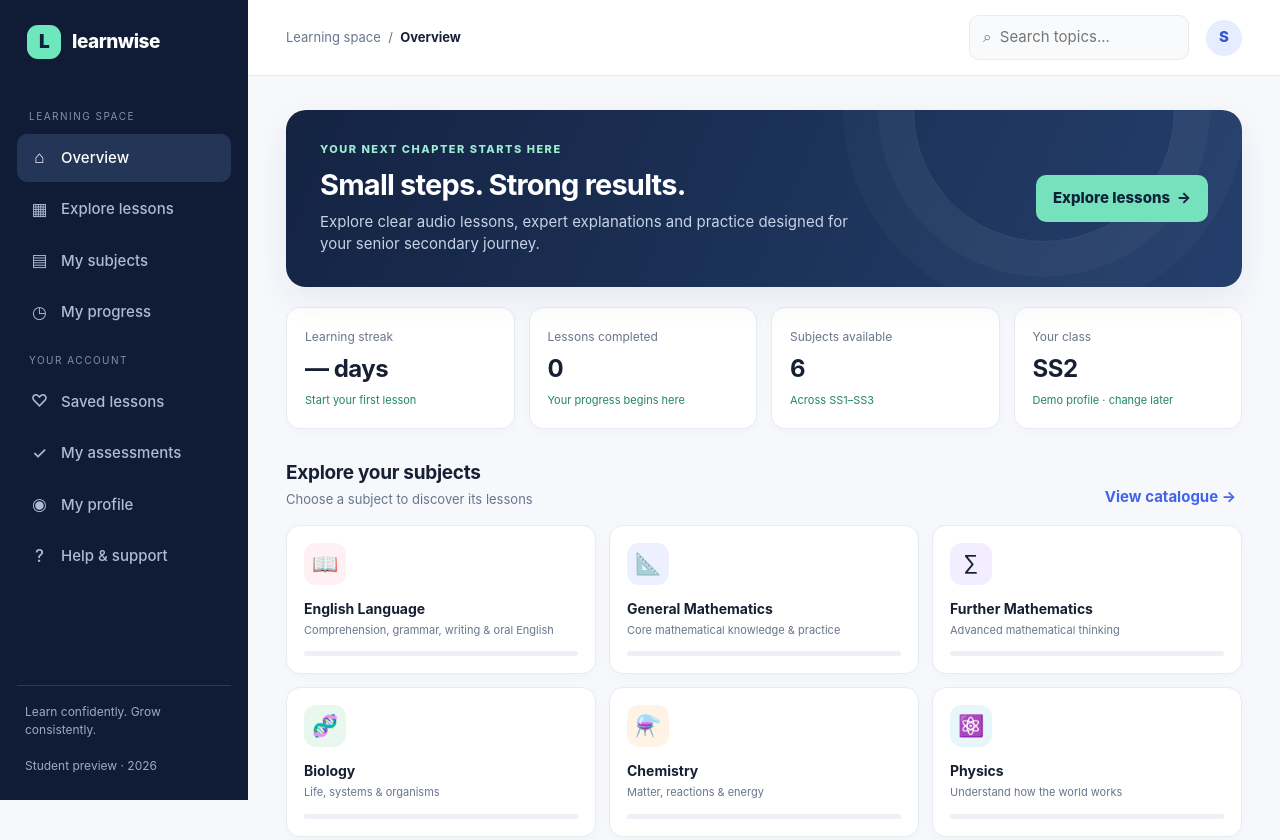
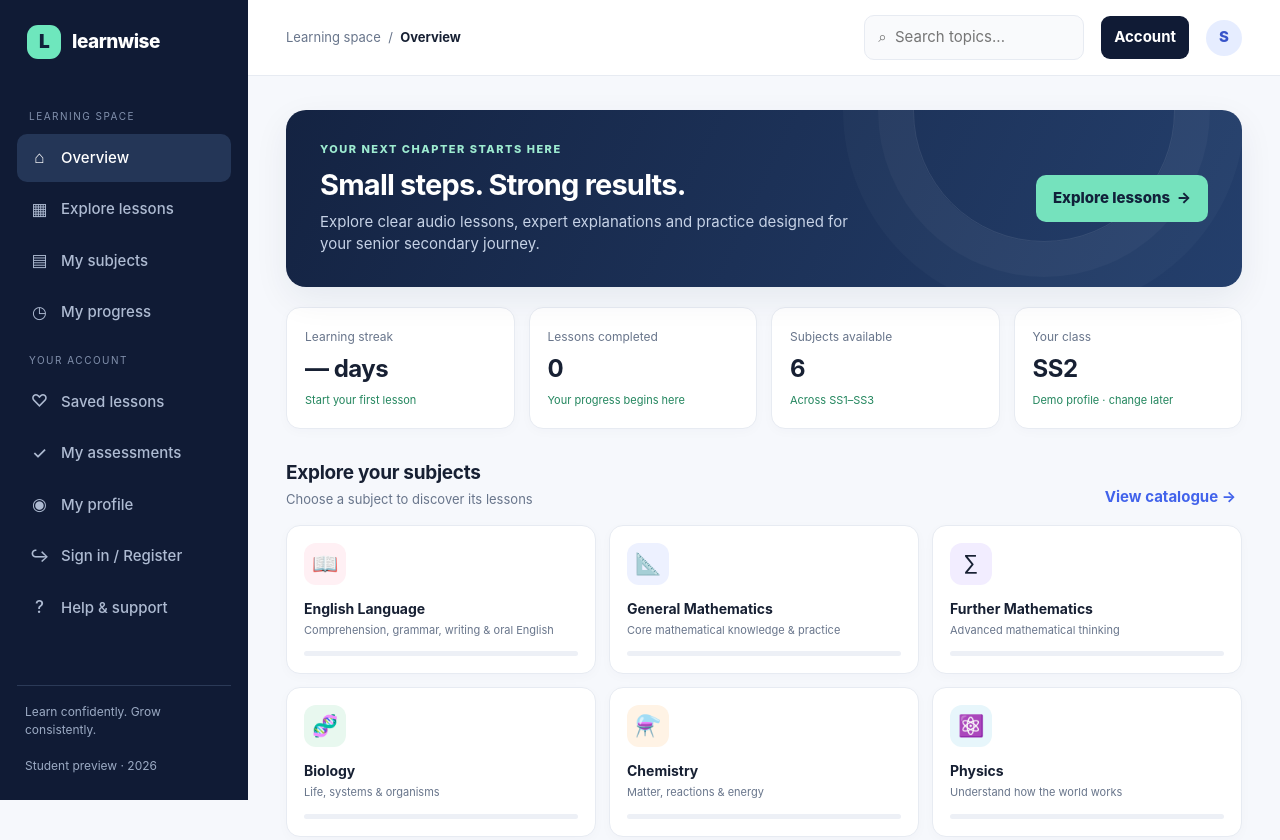
Before and after one commit to JephterAce/Year-1-Tutorial, a plain HTML site: page secondary-school-platform/frontend/index.html in a window 1280 px wide. Shown: the top 840 px of the page. Drawn offline with Linux system fonts and the light colour scheme.

Commit message:
Link student dashboard to account access

```diff
--- a/secondary-school-platform/frontend/index.html
+++ b/secondary-school-platform/frontend/index.html
@@ -25,11 +25,12 @@
  <a class="nav" href="#saved" data-page="saved"><span class="ico">♡</span><span>Saved lessons</span></a>
  <a class="nav" href="#assessments" data-page="assessments"><span class="ico">✓</span><span>My assessments</span></a>
  <a class="nav" href="#profile" data-page="profile"><span class="ico">◉</span><span>My profile</span></a>
+ <a class="nav" href="account.html"><span class="ico">↪</span><span>Sign in / Register</span></a>
  <a class="nav" href="#help" data-page="help"><span class="ico">?</span><span>Help & support</span></a>
  <div class="sidebottom">Learn confidently. Grow consistently.<br><br>Student preview · 2026</div>
 </aside>
 <main class="main">
- <header class="topbar"><div class="crumb">Learning space&nbsp; / &nbsp;<b id="crumb">Overview</b></div><div class="topright"><input class="search" id="globalSearch" placeholder="⌕  Search topics..."><div class="avatar">S</div></div></header>
+ <header class="topbar"><div class="crumb">Learning space&nbsp; / &nbsp;<b id="crumb">Overview</b></div><div class="topright"><input class="search" id="globalSearch" placeholder="⌕  Search topics..."><a class="primary" href="account.html" style="text-decoration:none">Account</a><div class="avatar">S</div></div></header>
  <div class="content">
  <section class="page active" id="home">
   <div class="welcome"><div><div class="eyebrow">Your next chapter starts here</div><h1>Small steps. Strong results.</h1><p>Explore clear audio lessons, expert explanations and practice designed for your senior secondary journey.</p></div><button class="cta" onclick="showPage('catalog')">Explore lessons&nbsp; →</button></div>
```
